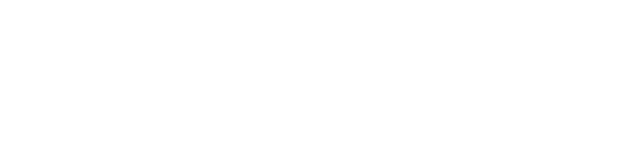
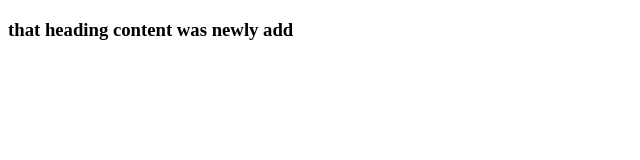
Before and after one commit to Tamilrasu/FirstRepo, a plain HTML site: page index.html in a window 1280 px wide. Shown: the whole page, without its empty margins (0-640 px from the left). Drawn offline with Linux system fonts and the light colour scheme.

Commit message:
add heading content.

```diff
--- a/index.html
+++ b/index.html
@@ -6,6 +6,6 @@
     <title>My Fisrt file</title>
 </head>
 <body>
-    <h3></h3>
+    <h3>that heading content was newly add</h3>
 </body>
 </html>
```
